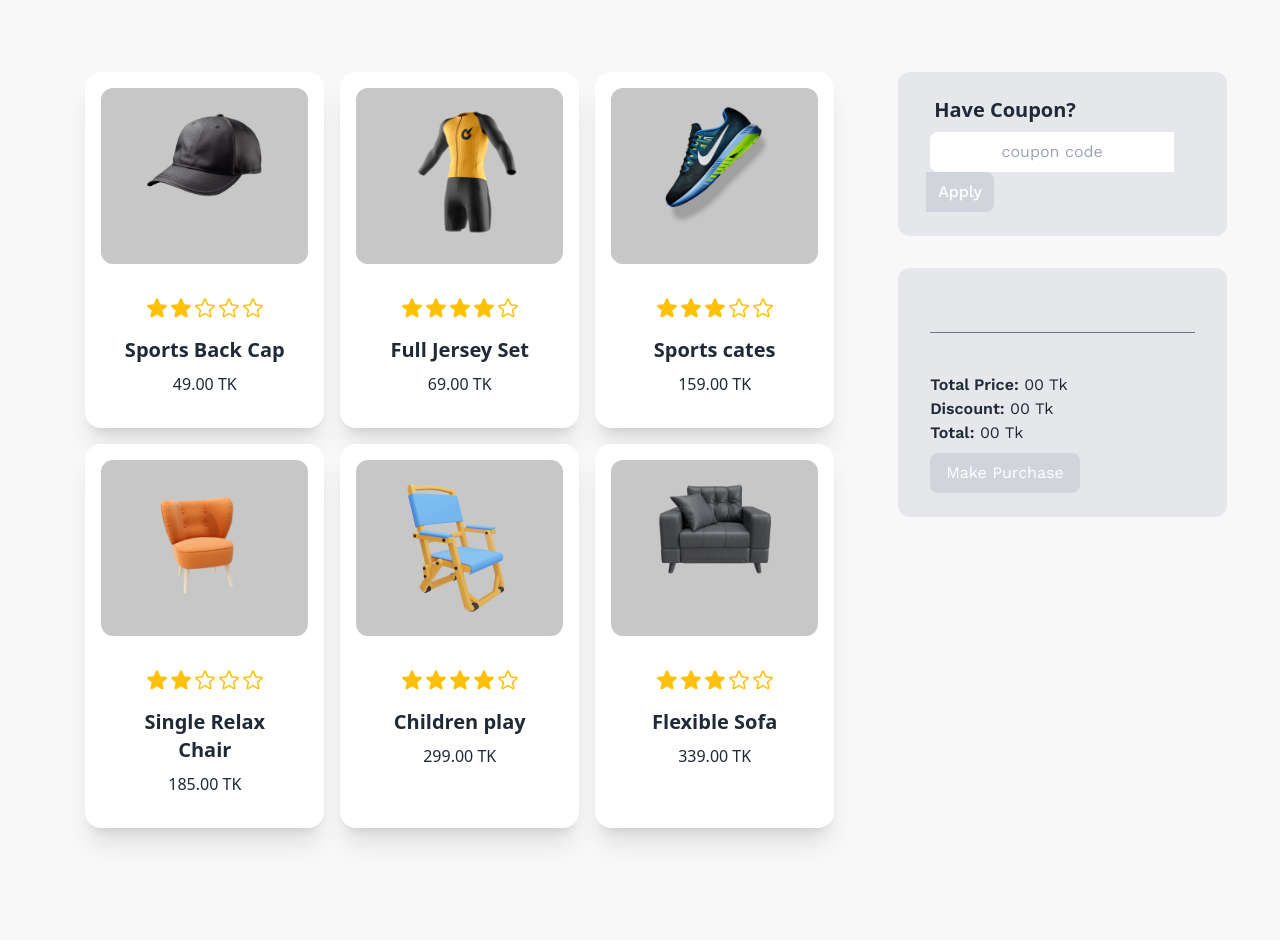
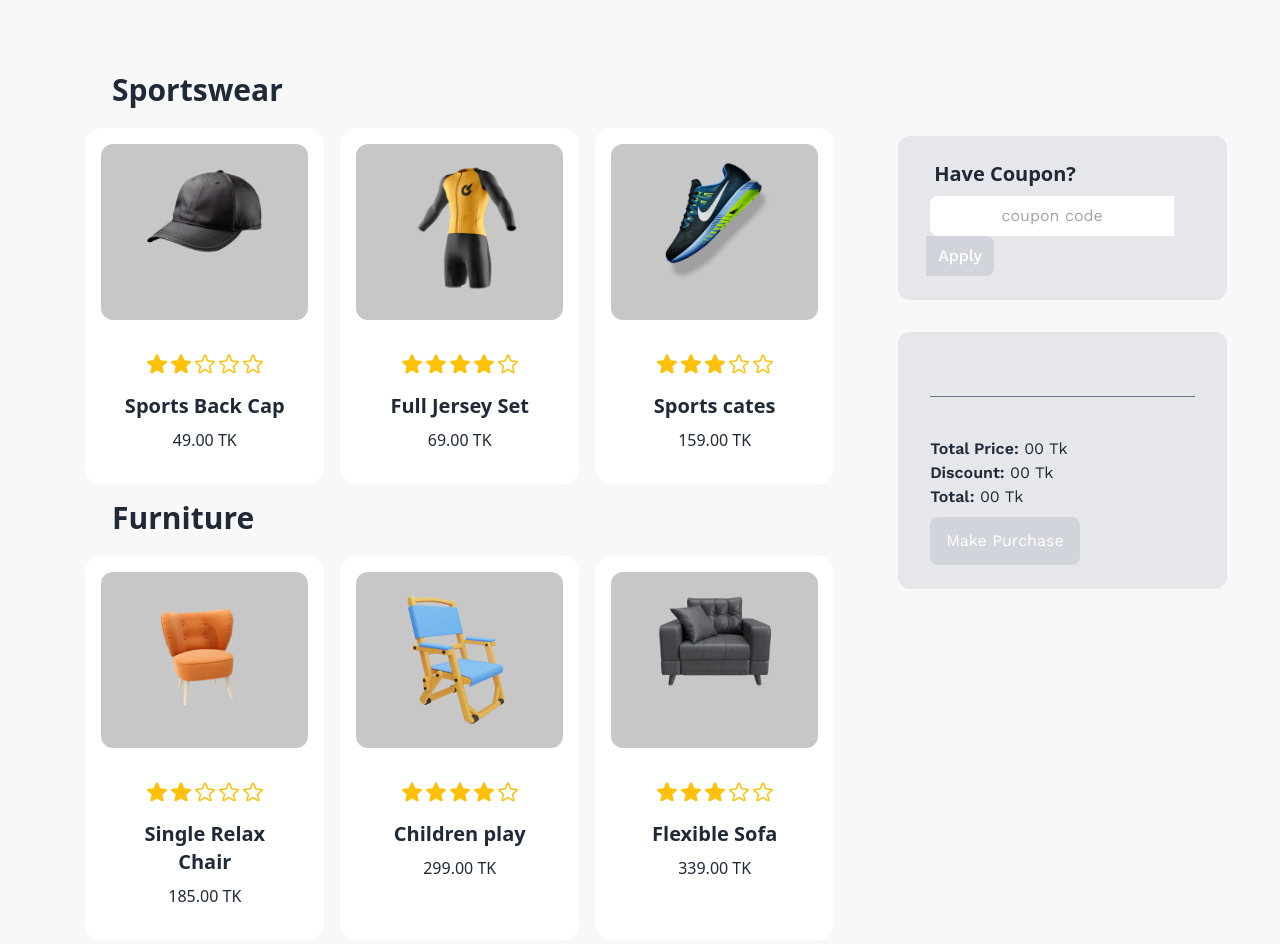
Before and after one commit to mazharul-islam356/summer-sale, a plain HTML site: page index.html in a window 1280 px wide. Shown: the part 640-1584 px from the top of the page. Drawn offline with nearby package versions, Linux system fonts and the light colour scheme.

Commit message:
final rivison done

```diff
--- a/index.html
+++ b/index.html
@@ -8,7 +8,7 @@
     <link rel="preconnect" href="https://fonts.googleapis.com">
     <link rel="preconnect" href="https://fonts.gstatic.com" crossorigin>
     <link href="https://fonts.googleapis.com/css2?family=Work+Sans:wght@400;500;600;700&display=swap" rel="stylesheet">
-
+    <link rel="shortcut icon" href="favicon.png" type="image/x-icon">
     <link
       href="https://cdn.jsdelivr.net/npm/daisyui@3.5.1/dist/full.css"
       rel="stylesheet"
@@ -42,7 +42,7 @@
 
         </div>
 
-        <div class="flex items-center lg:-mt-40 lg:ml-[240px] ml-[120px] work-sans w-3/4 mx-auto mr-[120px]">
+        <div class="flex items-center justify-center lg:-mt-40 lg:-ml-[160px] ml-[70px] md:ml-[122px] work-sans w-3/4 mx-auto mr-[120px]">
           <div class="lg:text-xl font-medium">Use Promo Code</div>
           <button class="bg-[#E527B2] p-1 px-2 rounded-lg text-white ml-2">SELL200</button>
         </div>
@@ -51,17 +51,25 @@
 
 
     <!-- Main Section -->
+
     <main class="bg-[#F8F8F8] py-28">
       <!-- main container div -->
-      <div class="lg:flex lg:w-11/12 w-3/4 mx-auto">
+      <h1 class=" font-bold text-3xl ml-28 -mb-12">Sportswear</h1>
+      <h1 class=" font-bold text-3xl ml-28 -mb-20 relative top-[440px]">Furniture</h1>
+
+      <div class="lg:flex lg:w-11/12 w-3/4 mx-auto mt-28">
 
 
       <!-- card -->
+
       <div class="grid lg:grid-cols-3 md:grid-cols-2 grid-cols-1 gap-4 lg:ml-8">
 
         <!-- Sportswear -->
+
         <!-- card01 -->
-        <div onclick="divClickButton(this)" class="card bg-base-100 shadow-xl">
+
+        <div onclick="divClickButton(this)" class="card bg-base-100 hover:shadow-xl transition transition ease-linear delay-150 cursor-pointer ">
+
           <div class="px-10 p-4 h-44 bg-[#c7c7c7] m-4 rounded-xl">
             <img src="/images/prod4.png" alt="#" class="rounded-xl" />
           </div>
@@ -92,7 +100,7 @@
         </div>
 
         <!-- card02 -->
-        <div onclick="divClickButton(this)" class="card bg-base-100 shadow-xl">
+        <div onclick="divClickButton(this)" class="card bg-base-100 hover:shadow-xl transition transition ease-linear delay-150 cursor-pointer">
           <div class="px-10 h-44 p-4 bg-[#c7c7c7] m-4 rounded-xl">
             <img src="/images/prod5.png" alt="#" class="rounded-xl pl-4" />
           </div>
@@ -123,7 +131,7 @@
         </div>
 
         <!-- card03 -->
-        <div onclick="divClickButton(this)" class="card bg-base-100 shadow-xl">
+        <div onclick="divClickButton(this)" class="card bg-base-100 hover:shadow-xl transition transition ease-linear delay-150 cursor-pointer">
           <div class="px-10 h-44 p-4 bg-[#c7c7c7] m-4 rounded-xl">
             <img src="/images/prod6.png" alt="#" class="rounded-xl" />
           </div>
@@ -155,8 +163,10 @@
 
 
         <!-- Furniture -->
+
         <!-- card01 -->
-        <div onclick="divClickButton(this)" class="card bg-base-100 shadow-xl">
+
+        <div onclick="divClickButton(this)" class="card bg-base-100 absulate lg:mt-14  hover:shadow-xl transition transition ease-linear delay-150 cursor-pointer">
           <div class="px-10 h-44 p-4 bg-[#c7c7c7] m-4 rounded-xl">
             <img src="/images/prod7.png" alt="#" class="rounded-xl" />
           </div>
@@ -187,7 +197,7 @@
         </div>
 
         <!-- card02 -->
-        <div onclick="divClickButton(this)" class="card bg-base-100 shadow-xl">
+        <div onclick="divClickButton(this)" class="card bg-base-100 mt-14 hover:shadow-xl transition transition ease-linear delay-150 cursor-pointer">
           <div class="px-10 h-44 p-4 bg-[#c7c7c7] m-4 rounded-xl">
             <img src="/images/prod8.png" alt="#" class="rounded-xl" />
           </div>
@@ -218,7 +228,7 @@
         </div>
 
         <!-- card03 -->
-        <div onclick="divClickButton(this)" class="card bg-base-100 shadow-xl">
+        <div onclick="divClickButton(this)" class="card bg-base-100 mt-14 hover:shadow-xl transition transition ease-linear delay-150 cursor-pointer">
           <div class="px-10 h-44 p-4 bg-[#c7c7c7] m-4 rounded-xl">
             <img src="/images/prod9.png" alt="#" class="rounded-xl" />
           </div>
@@ -253,7 +263,7 @@
 
 
       <!-- cart -->
-      <div class="lg:ml-16 mt-28 lg:mt-0">
+      <div class="lg:ml-16 mt-28 lg:mt-2">
         <!-- have a coupon option -->
         <div class="bg-gray-200  p-6 px-8 rounded-xl">
           <h2 class="font-semibold text-xl pb-2 ml-1">Have Coupon?</h2>
@@ -264,7 +274,7 @@
 
         <!-- price section -->
         <div class="bg-gray-200 mt-8 p-6 px-8 rounded-xl work-sans">
-          <div id="liItems" class="mb-10">
+          <div id="liItems" class="mb-10 font-semibold">
 
           </div>
           <p class="bg-slate-500 h-[1px] "></p>
@@ -274,11 +284,26 @@
           <h2><span class="font-semibold">Total:</span> <span id="grandTotal">00</span> Tk</h2>
 
          </div>
-         <button type="submit" disabled id="makePurchaseButton" class="bg-[#E527B2] disabled disabled:bg-gray-300 text-white p-2 px-4 rounded-lg">Make Purchase</button>
+
+<button disabled id="makePurchaseButton" class=" disabled disabled:bg-gray-300 text-white p-3 px-4 rounded-lg bg-[#E527B2]"  onclick="my_modal_1.showModal()">Make Purchase</button>
+<dialog id="my_modal_1" class="modal">
+  <form method="dialog" class="modal-box py-12">
+
+    <img src="./images/congo.png" class="ml-40 w-32" alt="">
+    <div class="modal-action">
+      <div class="text-center mr-10">
+        <h1 class="font-bold text-3xl mr-20 mt-4">Congratulations</h1>
+        <p class=" mr-20 mb-2">Your Purchase the product</p>
+      </div>
+      <br>
+
+    </div>
+    <button id="goHome" class="bg-[#E527B2] text-white btn p-2 px-3 ml-44">Go Home</button>
+
+  </form>
+</dialog>
 
         </div>
-
-
 
       </div>
     </div>
--- a/index.js
+++ b/index.js
@@ -44,9 +44,13 @@ function divClickButton (target){
 
         }else{
             event.stopImmediatePropagation()
-            alert('This is invalid')
+            alert('Please input a valid coupon')
 
         }
+    })
+    goHome.addEventListener('click',function(){
+
+        window.location.reload('goHome')
     })
 
 
```
Also changed, not shown: favicon.ico (added), favicon.png (added).
